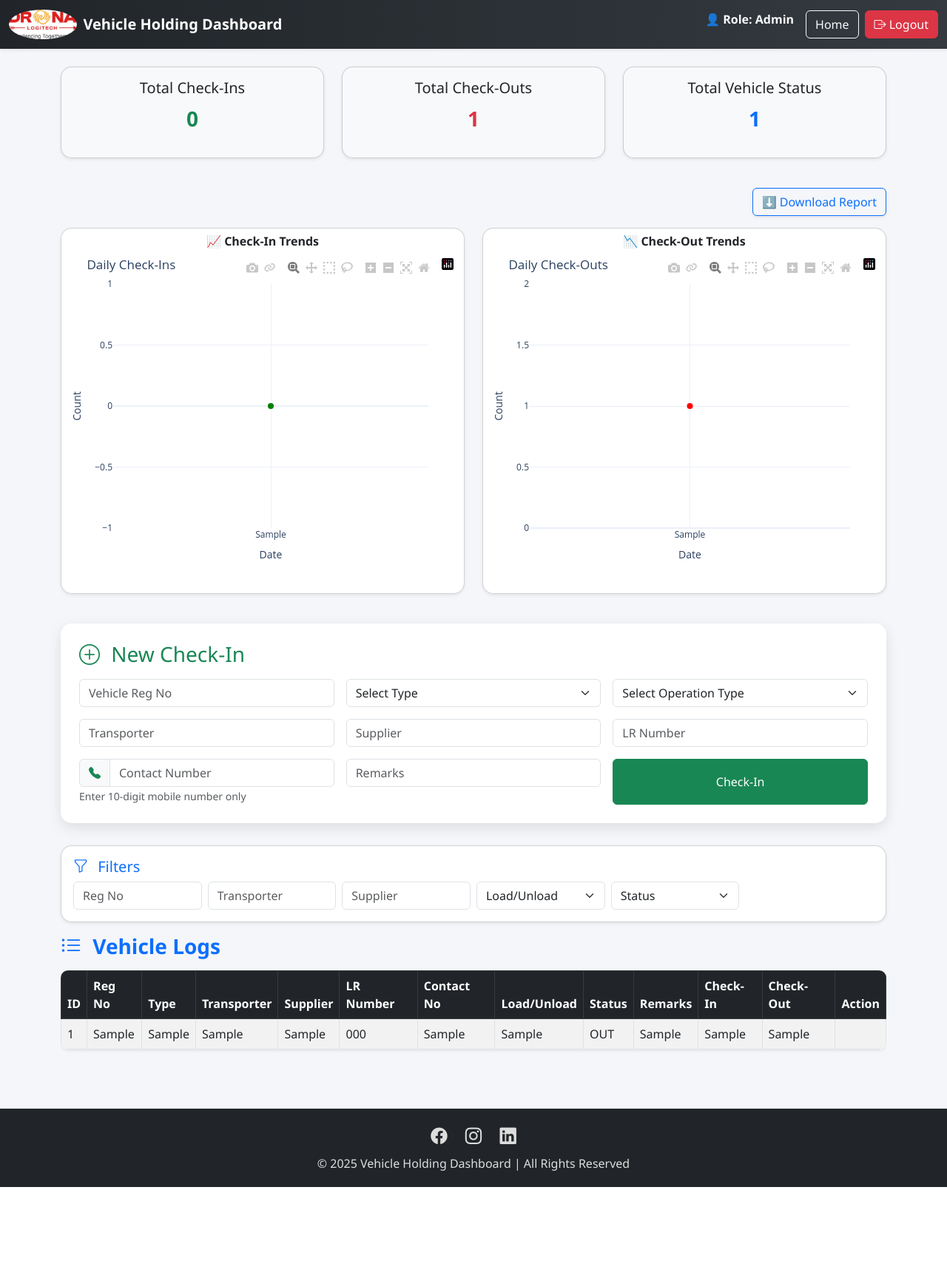
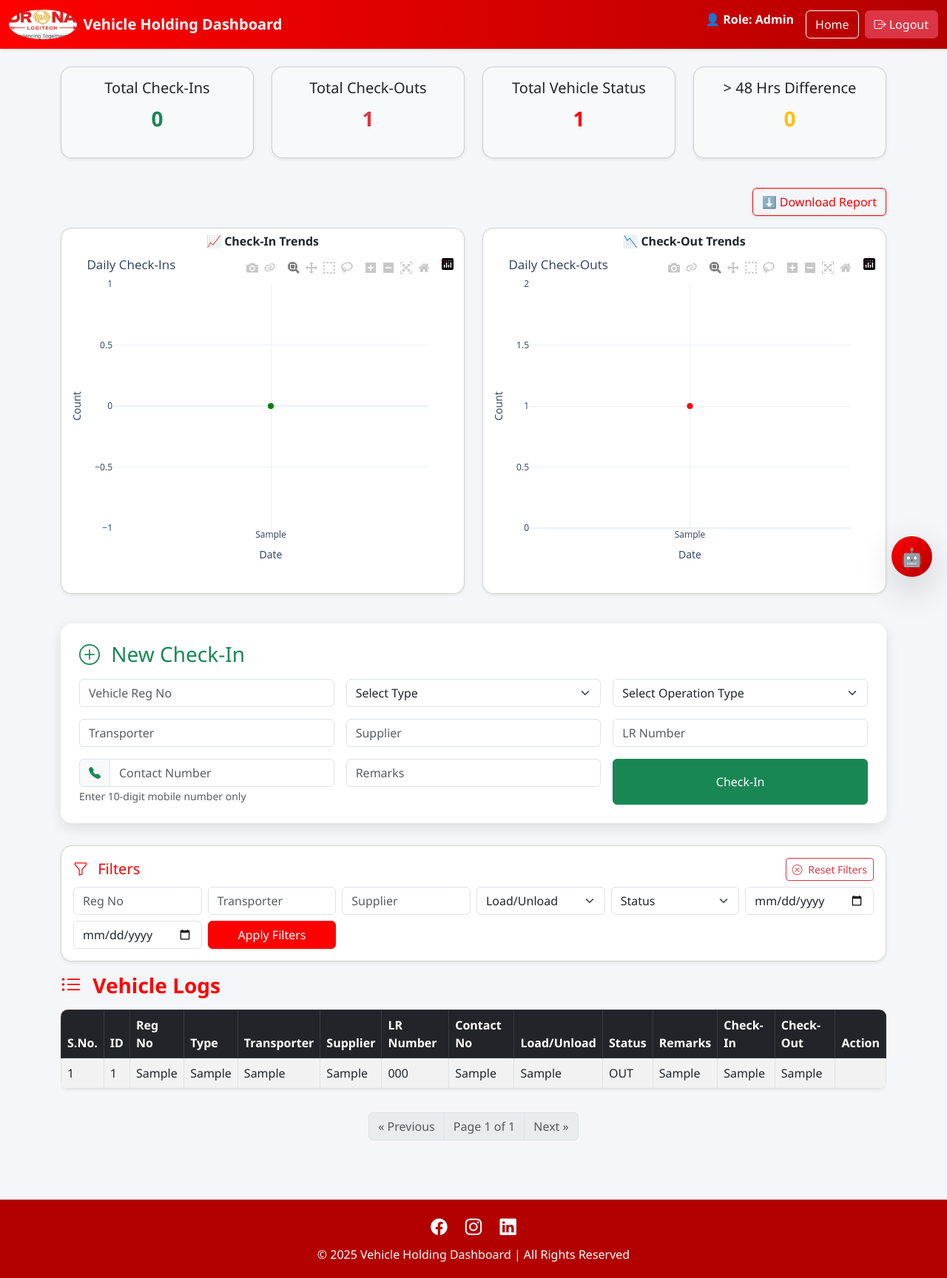
Before and after one commit to ashish86git/vhs, a Flask app: page /index in a window 1280 px wide. Shown: the whole page at 74% size. Before the commit the page ends 1605 px from the top, so only its background shows below. Run offline with Flask 3, Linux system fonts and the light colour scheme; the visitor is signed in with stand-in values (Sample User, id 1); tables that the repository leaves empty hold one stand-in row (values such as "Sample post").

Commit message:
Add files via upload

```diff
--- a/templates/index.html
+++ b/templates/index.html
@@ -7,18 +7,25 @@
   <link rel="stylesheet" href="https://cdn.jsdelivr.net/npm/bootstrap-icons@1.11.1/font/bootstrap-icons.css">
   <style>
     body { background-color: #f4f6f9; font-family: 'Segoe UI', Tahoma, Geneva, Verdana, sans-serif; }
-    .navbar { background: linear-gradient(90deg, #212529, #343a40); }
+    .navbar { background: linear-gradient(90deg, #FF0000, #b30000); }
     .navbar-brand img { height: 40px; }
     .navbar a.btn:hover { transform: scale(1.05); }
     .card { border-radius: 15px; transition: transform 0.2s, box-shadow 0.2s; }
     .card:hover { transform: translateY(-4px); box-shadow: 0 6px 18px rgba(0,0,0,0.15); }
     .form-section { background: #ffffff; border-radius: 15px; padding: 25px; box-shadow: 0 6px 18px rgba(0,0,0,0.1); margin-bottom: 30px; }
     .table { border-radius: 10px; overflow: hidden; }
-    .table-hover tbody tr:hover { background-color: #f1f5ff; }
-    footer { background: #212529; color: #ddd; padding: 20px 0; margin-top: 40px; }
-    footer a { color: #ddd; margin: 0 10px; font-size: 1.4rem; transition: color 0.2s; }
-    footer a:hover { color: #0d6efd; }
+    .table-hover tbody tr:hover { background-color: #ffe6e6; }
+    footer { background: #b30000; color: #fff; padding: 20px 0; margin-top: 40px; }
+    footer a { color: #fff; margin: 0 10px; font-size: 1.4rem; transition: color 0.2s; }
+    footer a:hover { color: #FF0000; }
     .disabled-btn { pointer-events: none; opacity: 0.6; }
+    /* 🔴 Red Theme Utilities */
+    .text-primary { color: #FF0000 !important; }
+    .btn-outline-primary { border-color: #FF0000; color: #FF0000; }
+    .btn-outline-primary:hover { background: #FF0000; color: #fff; }
+    .btn-primary { background: #FF0000; border-color: #FF0000; }
+    .btn-primary:hover { background: #b30000; border-color: #b30000; }
+    .table-dark { background: #FF0000 !important; }
   </style>
 </head>
 <body>
@@ -32,12 +39,8 @@
     </a>
     <div class="ms-auto d-flex">
       <span class="text-light me-3 fw-semibold">👤 Role: {{ role|capitalize }}</span>
-      <a href="http://www.dronalogitech.com/" class="btn btn-outline-light me-2" target="_blank">
-          Home
-      </a>
-      <a href="{{ url_for('logout') }}" class="btn btn-danger">
-        <i class="bi bi-box-arrow-right"></i> Logout
-      </a>
+      <a href="http://www.dronalogitech.com/" class="btn btn-outline-light me-2" target="_blank">Home</a>
+      <a href="{{ url_for('logout') }}" class="btn btn-danger"><i class="bi bi-box-arrow-right"></i> Logout</a>
     </div>
   </div>
 </nav>
@@ -46,22 +49,28 @@
 
  <!-- Summary Cards -->
   <div class="row mb-4 text-center">
-    <div class="col-md-4 mb-3">
+    <div class="col-md-3 mb-3">
       <div class="card shadow-sm p-3 bg-light">
         <h5>Total Check-Ins</h5>
-        <p class="fs-3 fw-bold text-success">{{ total_in }}</p>
+        <p class="fs-3 fw-bold text-success" id="totalCheckIns">{{ total_in }}</p>
       </div>
     </div>
-    <div class="col-md-4 mb-3">
+    <div class="col-md-3 mb-3">
       <div class="card shadow-sm p-3 bg-light">
         <h5>Total Check-Outs</h5>
-        <p class="fs-3 fw-bold text-danger">{{ total_out }}</p>
+        <p class="fs-3 fw-bold text-danger" id="totalCheckOuts">{{ total_out }}</p>
       </div>
     </div>
-    <div class="col-md-4 mb-3">
+    <div class="col-md-3 mb-3">
       <div class="card shadow-sm p-3 bg-light">
         <h5>Total Vehicle Status</h5>
-        <p class="fs-3 fw-bold text-primary">{{ total_status }}</p>
+        <p class="fs-3 fw-bold text-primary" id="totalStatus">{{ total_status }}</p>
+      </div>
+    </div>
+    <div class="col-md-3 mb-3">
+      <div class="card shadow-sm p-3 bg-light">
+        <h5>> 48 Hrs Difference</h5>
+        <p class="fs-3 fw-bold text-warning" id="over48Hrs">{{ over_48hrs }}</p>
       </div>
     </div>
   </div>
@@ -95,82 +104,96 @@
     </div>
   </div>
 
-  <!-- ✅ Vehicle Check-In Form (hide for lifelong role) -->
+  <!-- ✅ Vehicle Check-In Form -->
   {% if role != 'lifelong' %}
   <div class="form-section">
     <h3 class="mb-3 text-success"><i class="bi bi-plus-circle me-2"></i> New Check-In</h3>
     <form method="POST" action="{{ url_for('checkin') }}" class="row g-3">
-      <div class="col-md-4">
-        <input type="text" name="reg_no" class="form-control" placeholder="Vehicle Reg No" required>
-      </div>
+      <div class="col-md-4"><input type="text" name="reg_no" class="form-control" placeholder="Vehicle Reg No" required></div>
       <div class="col-md-4">
         <select name="type" class="form-select" required>
-          <option value="">Select Type</option>
-          <option value="Car">Car</option>
-          <option value="Truck">Truck</option>
-          <option value="HCV">HCV</option>
-          <option value="LCV">LCV</option>
+          <option value="">Select Type</option><option value="Car">Car</option>
+          <option value="Truck">Truck</option><option value="HCV">HCV</option><option value="LCV">LCV</option>
         </select>
       </div>
       <div class="col-md-4">
         <select name="load_unload" class="form-select" required>
-          <option value="">Select Operation Type</option>
-          <option value="Load">Load</option>
-          <option value="Unload">Unload</option>
-          <option value="Load/Unload">Load/Unload</option>
+          <option value="">Select Operation Type</option><option value="Load">Load</option>
+          <option value="Unload">Unload</option><option value="Load/Unload">Load/Unload</option>
         </select>
       </div>
-      <div class="col-md-4">
-        <input type="text" name="transporter" class="form-control" placeholder="Transporter">
-      </div>
-      <div class="col-md-4">
-        <input type="text" name="supplier" class="form-control" placeholder="Supplier">
-      </div>
-      <div class="col-md-4">
-        <input type="text" name="lr_number" class="form-control" placeholder="LR Number">
-      </div>
+      <div class="col-md-4"><input type="text" name="transporter" class="form-control" placeholder="Transporter"></div>
+      <div class="col-md-4"><input type="text" name="supplier" class="form-control" placeholder="Supplier"></div>
+      <div class="col-md-4"><input type="text" name="lr_number" class="form-control" placeholder="LR Number"></div>
       <div class="col-md-4">
         <div class="input-group">
           <span class="input-group-text"><i class="bi bi-telephone-fill text-success"></i></span>
           <input type="text" name="contact_no" class="form-control"
-                 placeholder="Contact Number"
-                 pattern="[0-9]{10}" minlength="10" maxlength="10" inputmode="numeric" required>
+                 placeholder="Contact Number" pattern="[0-9]{10}" minlength="10" maxlength="10" inputmode="numeric" required>
         </div>
         <small class="text-muted">Enter 10-digit mobile number only</small>
       </div>
-      <div class="col-md-4">
-        <input type="text" name="remarks" class="form-control" placeholder="Remarks">
-      </div>
-      <div class="col-md-4 d-grid">
-        <button type="submit" class="btn btn-success">Check-In</button>
-      </div>
+      <div class="col-md-4"><input type="text" name="remarks" class="form-control" placeholder="Remarks"></div>
+      <div class="col-md-4 d-grid"><button type="submit" class="btn btn-success">Check-In</button></div>
     </form>
   </div>
   {% endif %}
 
+  <!-- ✅ Chatbot Widget -->
+  <div id="chatbot-container" style="position:fixed; bottom:20px; right:20px; z-index:9999;">
+    <button id="chatbot-toggle"
+            class="btn shadow-lg d-flex align-items-center justify-content-center"
+            style="width:55px; height:55px; border-radius:50%; background:linear-gradient(135deg,#FF0000,#b30000); color:#fff; font-size:1.5rem;">
+      🤖
+    </button>
+    <div id="chatbot-box" class="card shadow-lg border-0"
+         style="display:none; width:330px; height:450px; border-radius:15px; overflow:hidden; position:absolute; bottom:70px; right:0;">
+      <div class="card-header text-white" style="background:linear-gradient(135deg,#FF0000,#b30000);">
+        <span>VHS Assistant Bot</span>
+        <button class="btn btn-sm btn-light float-end" onclick="toggleChatbot()">✖</button>
+      </div>
+      <div class="card-body d-flex flex-column p-2" style="background:#f9f9f9;">
+        <div id="chatbot-messages" class="flex-grow-1 overflow-auto mb-2 p-2 bg-white rounded shadow-sm" style="font-size:0.9rem;"></div>
+        <div class="input-group">
+          <input type="text" id="chatbot-input" class="form-control" placeholder="Ask about vehicles...">
+          <button class="btn btn-primary" onclick="sendMessage()">➤</button>
+        </div>
+      </div>
+    </div>
+  </div>
+
   <!-- Filters -->
   <div class="card p-3 shadow-sm mb-3">
-    <h5 class="mb-2 text-primary"><i class="bi bi-funnel me-2"></i> Filters</h5>
+    <form action="{{ url_for('index') }}" method="GET">
+      <div class="d-flex justify-content-between align-items-center mb-2">
+        <h5 class="text-primary mb-0"><i class="bi bi-funnel me-2"></i> Filters</h5>
+        <button type="button" class="btn btn-sm btn-outline-danger" onclick="resetFilters()">
+          <i class="bi bi-x-circle me-1"></i> Reset Filters
+        </button>
+      </div>
       <div class="row g-2">
-      <div class="col-md-2"><input type="text" id="filterReg" class="form-control" placeholder="Reg No"></div>
-      <div class="col-md-2"><input type="text" id="filterTransporter" class="form-control" placeholder="Transporter"></div>
-      <div class="col-md-2"><input type="text" id="filterSupplier" class="form-control" placeholder="Supplier"></div>
+        <div class="col-md-2"><input type="text" name="reg" class="form-control" placeholder="Reg No" value="{{ request.args.get('reg', '') }}"></div>
+        <div class="col-md-2"><input type="text" name="transporter" class="form-control" placeholder="Transporter" value="{{ request.args.get('transporter', '') }}"></div>
+        <div class="col-md-2"><input type="text" name="supplier" class="form-control" placeholder="Supplier" value="{{ request.args.get('supplier', '') }}"></div>
         <div class="col-md-2">
-        <select id="filterLoadUnload" class="form-select">
+          <select name="load_unload" class="form-select">
             <option value="">Load/Unload</option>
-          <option>Load</option>
-          <option>Unload</option>
-          <option>Load/Unload</option>
+            <option value="Load" {% if request.args.get('load_unload', '') == 'Load' %}selected{% endif %}>Load</option>
+            <option value="Unload" {% if request.args.get('load_unload', '') == 'Unload' %}selected{% endif %}>Unload</option>
           </select>
         </div>
         <div class="col-md-2">
-        <select id="filterStatus" class="form-select">
+          <select name="status" class="form-select">
             <option value="">Status</option>
-          <option>IN</option>
-          <option>OUT</option>
+            <option value="IN" {% if request.args.get('status', '') == 'IN' %}selected{% endif %}>IN</option>
+            <option value="OUT" {% if request.args.get('status', '') == 'OUT' %}selected{% endif %}>OUT</option>
           </select>
         </div>
+        <div class="col-md-2"><input type="date" name="from_date" class="form-control" placeholder="From" value="{{ request.args.get('from_date', '') }}"></div>
+        <div class="col-md-2"><input type="date" name="to_date" class="form-control" placeholder="To" value="{{ request.args.get('to_date', '') }}"></div>
+        <div class="col-md-2"><button type="submit" class="btn btn-primary w-100">Apply Filters</button></div>
       </div>
+    </form>
   </div>
 
   <!-- Vehicle List -->
@@ -179,36 +202,19 @@
     <table id="vehicleTable" class="table table-bordered table-striped table-hover shadow-sm">
       <thead class="table-dark">
         <tr>
-          <th>ID</th>
-          <th>Reg No</th>
-          <th>Type</th>
-          <th>Transporter</th>
-          <th>Supplier</th>
-          <th>LR Number</th>
-          <th>Contact No</th>
-          <th>Load/Unload</th>
-          <th>Status</th>
-          <th>Remarks</th>
-          <th>Check-In</th>
-          <th>Check-Out</th>
-          <th>Action</th>
+          <th>S.No.</th><th>ID</th><th>Reg No</th><th>Type</th><th>Transporter</th><th>Supplier</th>
+          <th>LR Number</th><th>Contact No</th><th>Load/Unload</th><th>Status</th>
+          <th>Remarks</th><th>Check-In</th><th>Check-Out</th><th>Action</th>
         </tr>
       </thead>
       <tbody>
         {% for v in vehicles %}
         <tr>
-          <td>{{ v.id }}</td>
-          <td>{{ v.reg_no }}</td>
-          <td>{{ v.type }}</td>
-          <td>{{ v.transporter }}</td>
-          <td>{{ v.supplier }}</td>
-          <td>{{ v.lr_number }}</td>
-          <td>{{ v.contact_no }}</td>
-          <td>{{ v.load_unload }}</td>
-          <td>{{ v.status }}</td>
-          <td>{{ v.remarks }}</td>
-          <td>{{ v.check_in }}</td>
-          <td>{{ v.check_out }}</td>
+          <td>{{ loop.index + (current_page - 1) * 20 }}</td>
+          <td>{{ v.id }}</td><td>{{ v.reg_no }}</td><td>{{ v.type }}</td>
+          <td>{{ v.transporter }}</td><td>{{ v.supplier }}</td><td>{{ v.lr_number }}</td>
+          <td>{{ v.contact_no }}</td><td>{{ v.load_unload }}</td><td>{{ v.status }}</td>
+          <td>{{ v.remarks }}</td><td>{{ v.check_in }}</td><td>{{ v.check_out }}</td>
           <td>
             {% if v.status == 'IN' %}
               {% if role == 'lifelong' %}
@@ -224,7 +230,24 @@
     </table>
   </div>
 
+  <!-- Pagination Controls -->
+  <div class="d-flex justify-content-center mt-3">
+    <nav aria-label="Page navigation">
+      <ul class="pagination">
+        <li class="page-item {% if current_page <= 1 %}disabled{% endif %}">
+          <a class="page-link" href="{{ url_for('index', page=current_page-1, reg=request.args.get('reg',''), transporter=request.args.get('transporter',''), supplier=request.args.get('supplier',''), load_unload=request.args.get('load_unload',''), status=request.args.get('status',''), from_date=request.args.get('from_date',''), to_date=request.args.get('to_date','')) }}">&laquo; Previous</a>
+        </li>
+        <li class="page-item disabled">
+          <span class="page-link">Page {{ current_page }} of {{ total_pages }}</span>
+        </li>
+        <li class="page-item {% if current_page >= total_pages %}disabled{% endif %}">
+          <a class="page-link" href="{{ url_for('index', page=current_page+1, reg=request.args.get('reg',''), transporter=request.args.get('transporter',''), supplier=request.args.get('supplier',''), load_unload=request.args.get('load_unload',''), status=request.args.get('status',''), from_date=request.args.get('from_date',''), to_date=request.args.get('to_date','')) }}">Next &raquo;</a>
+        </li>
+      </ul>
+    </nav>
   </div>
+</div>
+
 
 <!-- Footer -->
 <footer class="text-center">
@@ -238,29 +261,41 @@
   </div>
 </footer>
 
-<!-- JS for Smart Filtering -->
 <script>
-  function filterTable() {
-    const reg = document.getElementById("filterReg").value.toLowerCase();
-    const transporter = document.getElementById("filterTransporter").value.toLowerCase();
-    const supplier = document.getElementById("filterSupplier").value.toLowerCase();
-    const loadUnload = document.getElementById("filterLoadUnload").value.toLowerCase();
-    const status = document.getElementById("filterStatus").value.toLowerCase();
+  function resetFilters() {
+    window.location.href = "{{ url_for('index') }}";
+  }
 
-    document.querySelectorAll("#vehicleTable tbody tr").forEach(row => {
-      const cells = row.getElementsByTagName("td");
-      const matches =
-        (cells[1].innerText.toLowerCase().includes(reg)) &&
-        (cells[3].innerText.toLowerCase().includes(transporter)) &&
-        (cells[4].innerText.toLowerCase().includes(supplier)) &&
-        (loadUnload === "" || cells[7].innerText.toLowerCase() === loadUnload) &&
-        (status === "" || cells[8].innerText.toLowerCase() === status);
+  function toggleChatbot() {
+    const box = document.getElementById("chatbot-box");
+    box.style.display = box.style.display === "none" ? "block" : "none";
+  }
 
-      row.style.display = matches ? "" : "none";
+  document.getElementById("chatbot-toggle").addEventListener("click", toggleChatbot);
+
+  function sendMessage() {
+    const input = document.getElementById("chatbot-input");
+    const msg = input.value.trim();
+    if (!msg) return;
+
+    const messages = document.getElementById("chatbot-messages");
+    messages.innerHTML += `<div><b>You:</b> ${msg}</div>`;
+    input.value = "";
+
+    fetch("/chatbot", {
+      method: "POST",
+      headers: { "Content-Type": "application/json" },
+      body: JSON.stringify({ query: msg })
+    })
+    .then(res => res.json())
+    .then(data => {
+      messages.innerHTML += `<div class="text-primary"><b>Bot:</b> ${data.answer}</div>`;
+      messages.scrollTop = messages.scrollHeight;
+    })
+  .catch(err => {
+      messages.innerHTML += `<div class="text-danger"><b>Bot:</b> Error fetching response</div>`;
     });
   }
-  document.querySelectorAll("#filterReg, #filterTransporter, #filterSupplier, #filterLoadUnload, #filterStatus")
-    .forEach(input => input.addEventListener("input", filterTable));
 </script>
 
 </body>
```
Also changed, not shown: templates/base.html (added, +10 -0 lines), templates/login.html (line endings or trailing spaces). Lines whose indentation alone changed are shown as unchanged.
